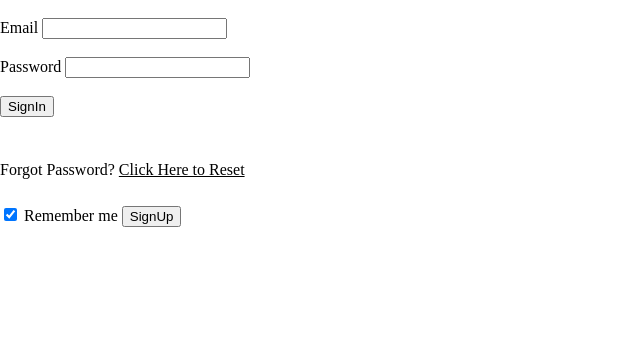
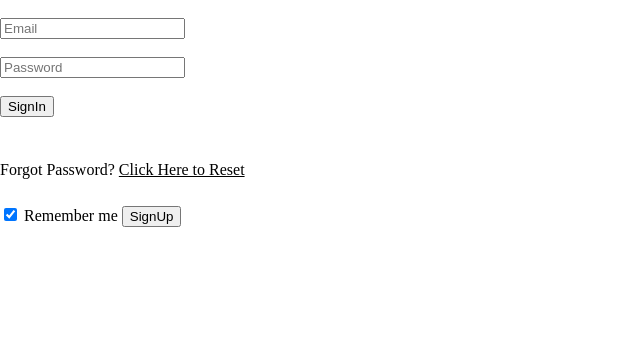
Before and after one commit to Norbert04/Livtu, a Django app: page /Login/ in a window 1280 px wide. Shown: the part 100-440 px from the top of the page, without its empty margins (0-640 px from the left). Run offline with Django 4.2, Linux system fonts and the light colour scheme; parts of the project's set-up code (start-up, migrations or seed data) failed here and were passed over.

Commit message:
Updated Login Form

```diff
--- a/src/web/LIVTU_MAIN/templates/LIVTU_MAIN/Login.html
+++ b/src/web/LIVTU_MAIN/templates/LIVTU_MAIN/Login.html
@@ -6,10 +6,8 @@ Login
 <form action="{% url 'signInEnd' %}" method="post">
 	{% csrf_token %}
 	<br/>
-	<label for="Email">Email</label>
-	<input type="email"id="Email" name="email"><br><br>
-	<label for="Password">Password</label>
-	<input type="password" id="Password" name="pass"><br><br>
+	<input type="email"id="Email" name="email" placeholder="Email"><br><br>
+	<input type="password" id="Password" name="pass" placeholder="Password"><br><br>
 	<input type="submit" value="SignIn"><br><br>
 	<p style="color: black;padding: 10px 0;">Forgot Password? <a href="{% url 'reset' %}" style="color: black;">Click Here to Reset</a></p>
 
```
